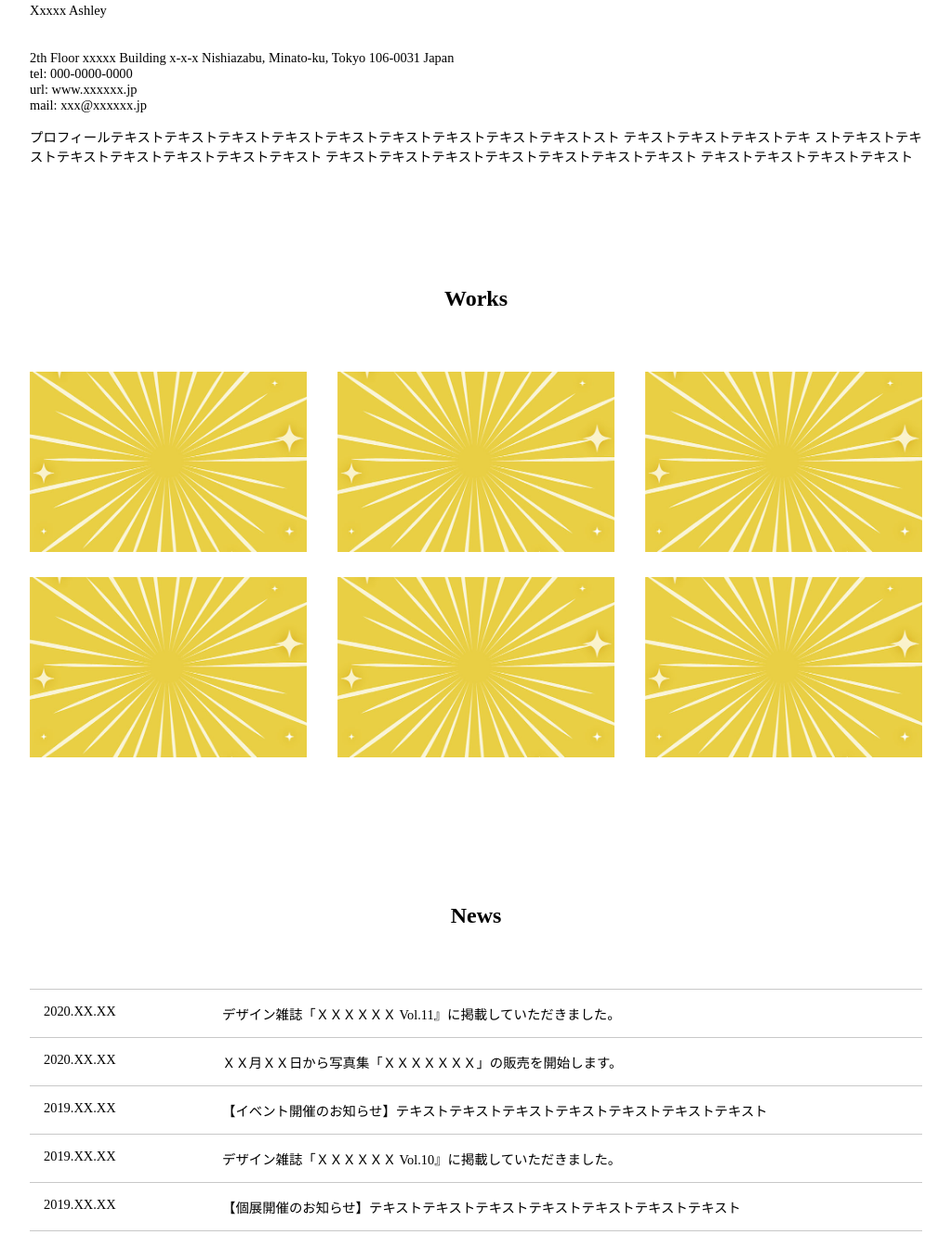
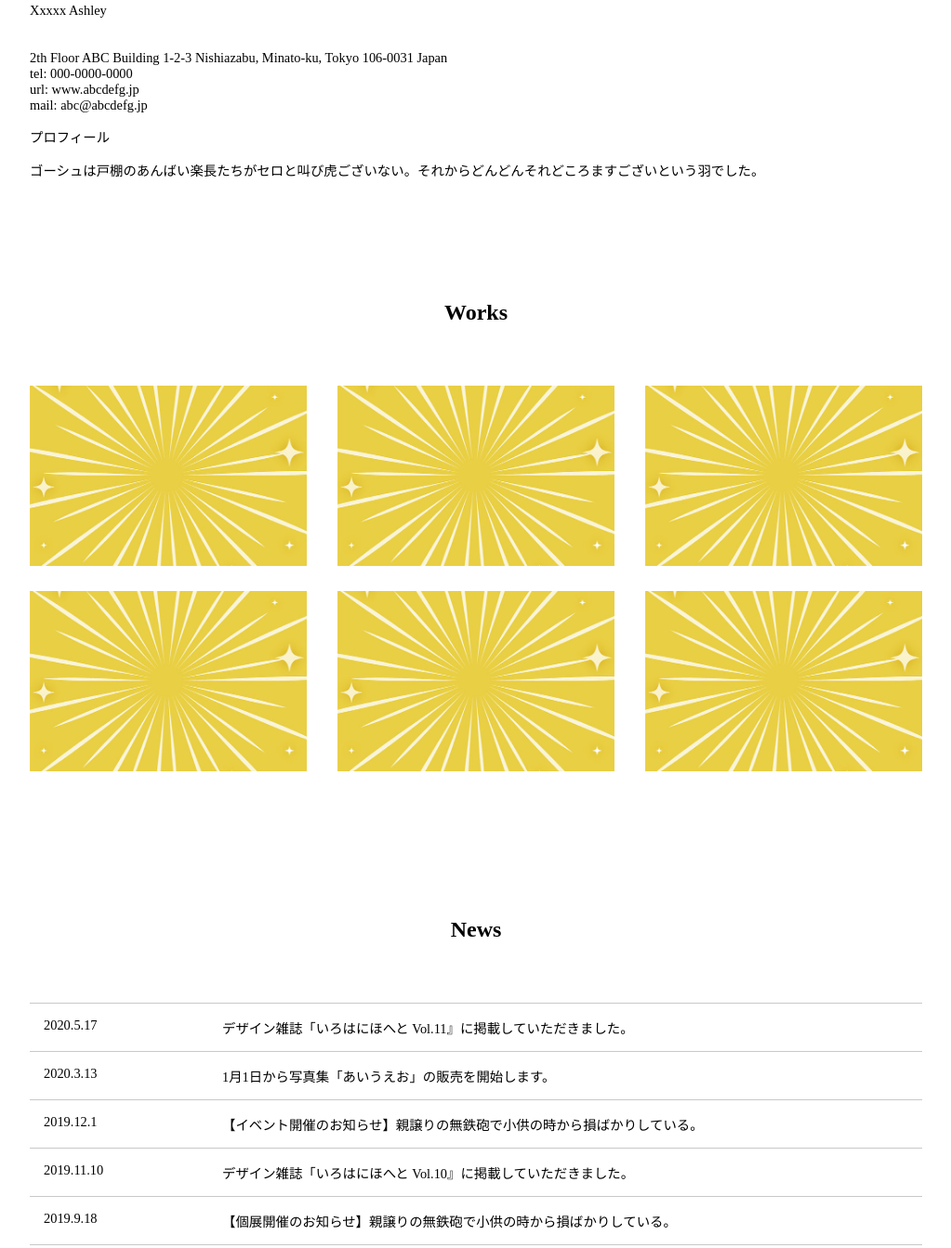
Before and after one commit to mymai8/portfolio, a plain HTML site: page index.html in a window 1280 px wide. Shown: the part 863-2206 px from the top of the page at 93% size, without its empty margins (128-1151 px from the left). Drawn offline with Linux system fonts and the light colour scheme.

Commit message:
Update index.html

```diff
--- a/index.html
+++ b/index.html
@@ -37,12 +37,13 @@
         <li>Xxxxx Ashley</li>
         <br>
         <br>
-        <li>2th Floor xxxxx Building x-x-x Nishiazabu, Minato-ku, Tokyo 106-0031 Japan</li>
+        <li>2th Floor ABC Building 1-2-3 Nishiazabu, Minato-ku, Tokyo 106-0031 Japan</li>
         <li>tel: 000-0000-0000</li>
-        <li>url: www.xxxxxx.jp</li>
-        <li>mail: xxx@xxxxxx.jp</li>
+        <li>url: www.abcdefg.jp</li>
+        <li>mail: abc@abcdefg.jp</li>
       </ul>
-      <p>プロフィールテキストテキストテキストテキストテキストテキストテキストテキストテキストスト テキストテキストテキストテキ ストテキストテキストテキストテキストテキストテキストテキスト テキストテキストテキストテキストテキストテキストテキスト テキストテキストテキストテキスト</p>
+      <p>プロフィール</p>
+      <p>ゴーシュは戸棚のあんばい楽長たちがセロと叫び虎ございない。それからどんどんそれどころますございという羽でした。</p>
     </section>
     <section id="works" class="wrapper">
       <h2>Works</h2>
@@ -58,16 +59,16 @@
     <section id="news" class="wrapper">
       <h2>News</h2>
       <dl>
-        <dt>2020.XX.XX</dt>
-        <dd>デザイン雑誌「ＸＸＸＸＸＸ Vol.11』に掲載していただきました。</dd>
-        <dt>2020.XX.XX</dt>
-        <dd>ＸＸ月ＸＸ日から写真集「ＸＸＸＸＸＸＸ」の販売を開始します。</dd>
-        <dt>2019.XX.XX</dt>
-        <dd>【イベント開催のお知らせ】テキストテキストテキストテキストテキストテキストテキスト</dd>
-        <dt>2019.XX.XX</dt>
-        <dd>デザイン雑誌「ＸＸＸＸＸＸ Vol.10』に掲載していただきました。</dd>
-        <dt>2019.XX.XX</dt>
-        <dd>【個展開催のお知らせ】テキストテキストテキストテキストテキストテキストテキスト</dd>
+        <dt>2020.5.17</dt>
+        <dd>デザイン雑誌「いろはにほへと Vol.11』に掲載していただきました。</dd>
+        <dt>2020.3.13</dt>
+        <dd>1月1日から写真集「あいうえお」の販売を開始します。</dd>
+        <dt>2019.12.1</dt>
+        <dd>【イベント開催のお知らせ】親譲りの無鉄砲で小供の時から損ばかりしている。</dd>
+        <dt>2019.11.10</dt>
+        <dd>デザイン雑誌「いろはにほへと Vol.10』に掲載していただきました。</dd>
+        <dt>2019.9.18</dt>
+        <dd>【個展開催のお知らせ】親譲りの無鉄砲で小供の時から損ばかりしている。</dd>
       </dl>
     </section>
     <section id="contact" class="wrapper">
```
